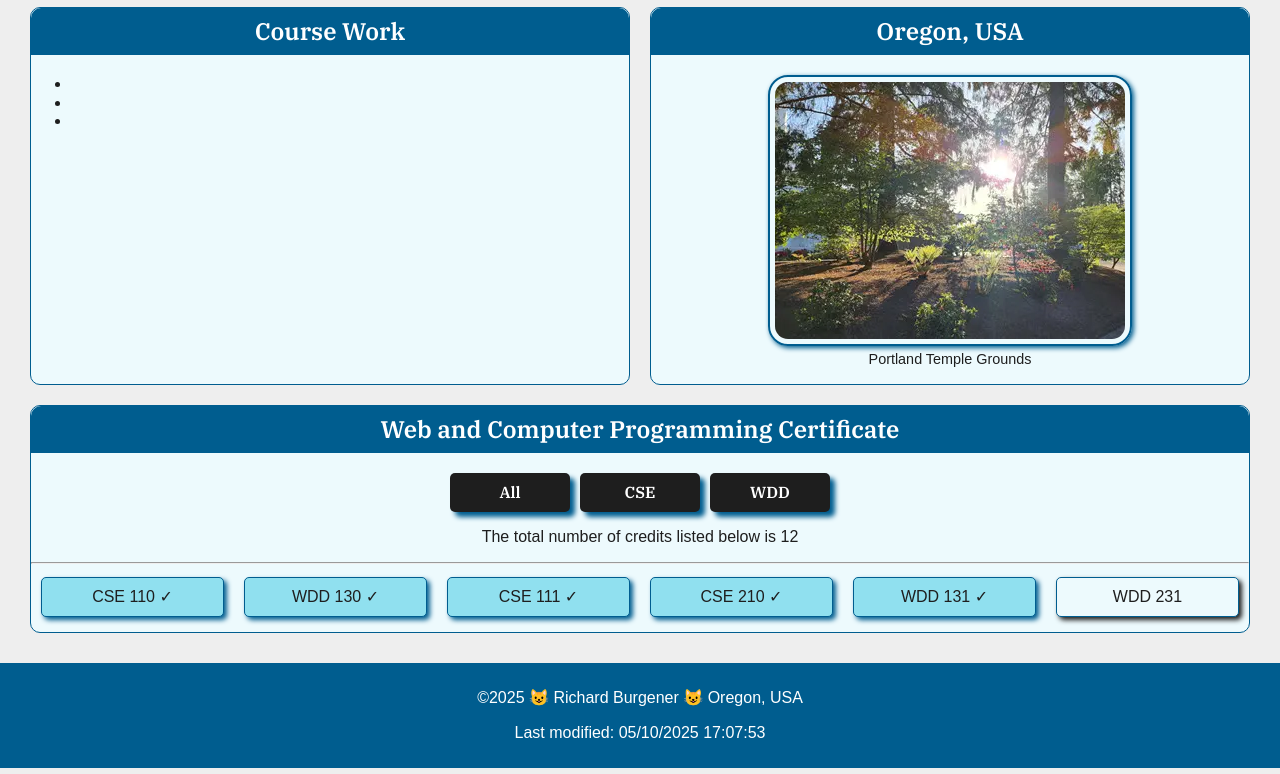
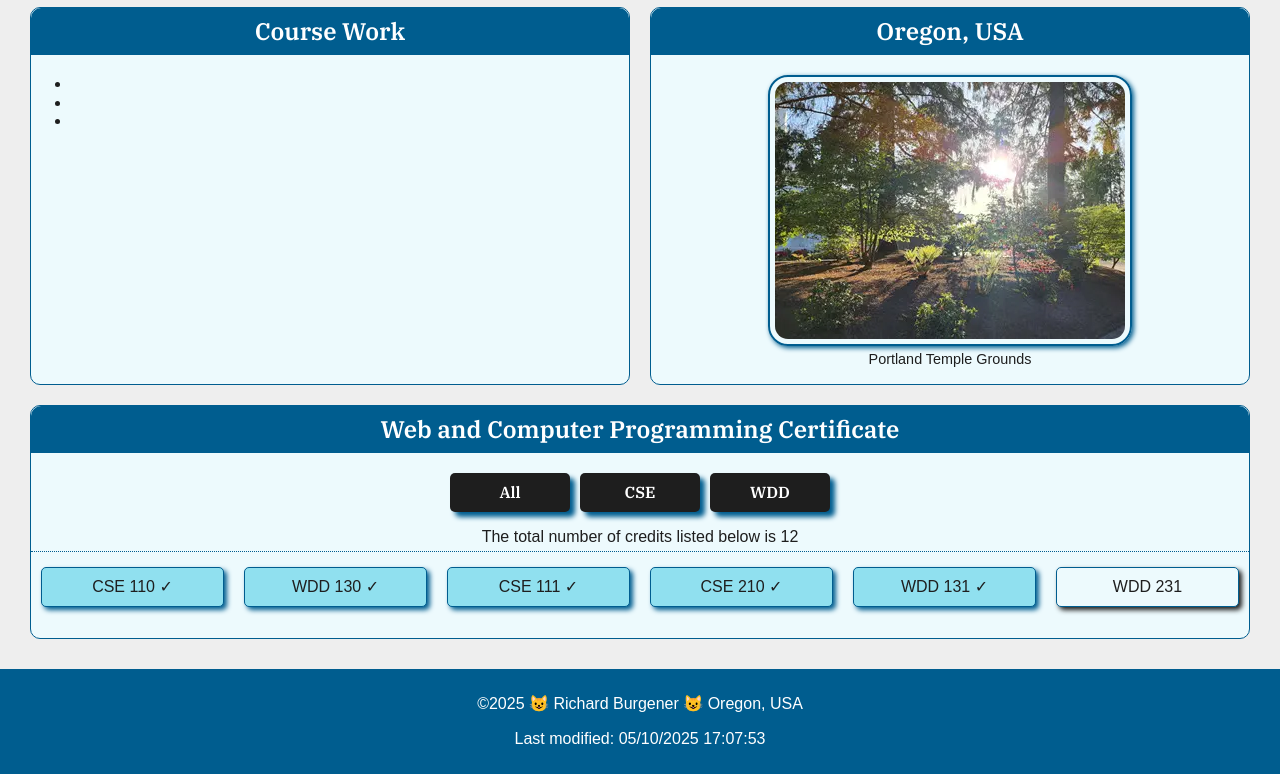
Before and after one commit to ominosity/wdd231, a plain HTML site: page index.html in a window 1280 px wide. Shown: the part 265-1039 px from the top of the page. Drawn offline with Linux system fonts and the light colour scheme; a web font is replaced by a local one.

Commit message:
Fixes based on Lighthouse results

```diff
--- a/index.html
+++ b/index.html
@@ -62,8 +62,7 @@
                     <a href="#filters" id="wdd">WDD</a>
                 </div>
                 <p id="credits"></p>
-                <hr>
-                <div id="course-list"></div>
+                <ul id="course-list"></ul>
             </section>
         </div>
 
--- a/scripts/course.js
+++ b/scripts/course.js
@@ -114,6 +114,7 @@ function cseCourses() {
     courseListElement.innerHTML = "";
     const creditsArray = [];
     const filteredCourses = courses.filter(course => course.subject.toLowerCase() === 'cse')
+
     filteredCourses.forEach(course => {
         const courseItem = document.createElement("li");
         courseItem.textContent = `${course.subject} ${course.number}`;
--- a/styles/small.css
+++ b/styles/small.css
@@ -170,10 +170,12 @@ nav a.active {
 }
 
 #course-list {
-    list-style-type: none;
-    padding: 0 0 10px 0;
     display: flex;
     flex-direction: column;
+    list-style-type: none;
+    padding: 10px 0 10px 0;
+    border-top: 1px dotted var(--dark-background);
+    margin-top: 0px;
 }
 
 #course-list li {
@@ -200,6 +202,7 @@ nav a.active {
 
 #credits {
     text-align: center;
+    margin-bottom: 5px;
 }
 
 /* Hamburger styles */
```
